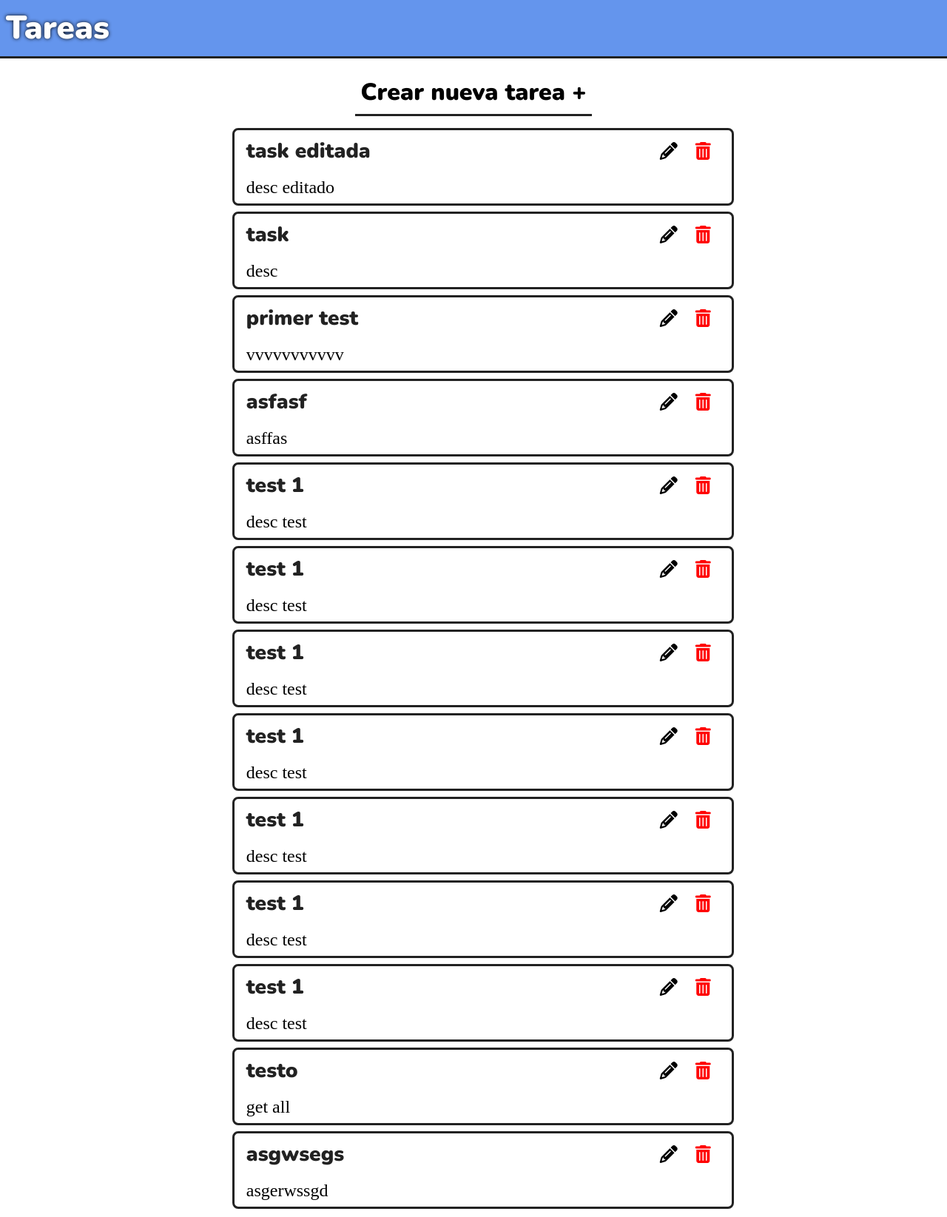
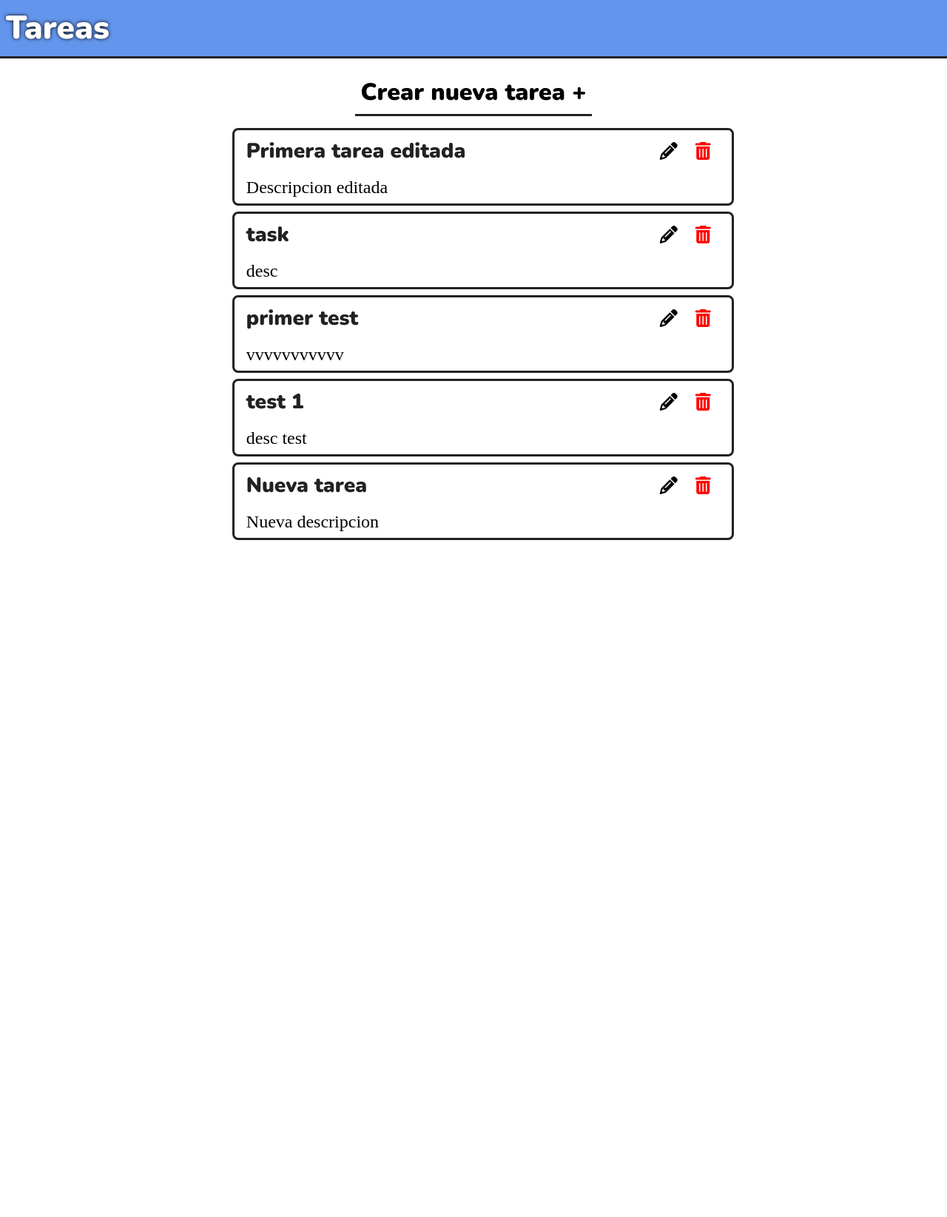
Before and after one commit to TheJunger/CRUD-con-django, a Django app: page /view_tasks/ in a window 1280 px wide. Shown: the top 1645 px of the page at 74% size. After the commit the page ends 810 px from the top, so only its background shows below. Run offline with Django 4.2, Linux system fonts and the light colour scheme; data comes from the database, SQL or seed files in the repository; some libraries are stand-ins or nearby versions.

Commit message:
major bug fixes

```diff
--- a/main/static/index.js
+++ b/main/static/index.js
@@ -1,24 +1,36 @@
 const createBtn = document.querySelector('.create')
+const tareas = document.querySelectorAll('.tarea')
 const editBtn = document.querySelectorAll('.fa-pencil')
 const deleteBtn = document.querySelectorAll('.fa-trash-can')
+const idTask = document.querySelectorAll('#id-tarea')
+const actualTitle = document.querySelectorAll('.tituloTarea')
+const actualDesc = document.querySelectorAll('.desc')
 
-editBtn.forEach((btn)=>{
-    btn.addEventListener('click',()=>{
-        createLabel('editar')
+tareas.forEach((tarea,index) =>{
+    //console.log(tarea)
+    //console.log('index ---')
+    //console.log(index)
+    //console.log(idTask)
+    //console.log(editBtn[index])
+    //console.log(deleteBtn[index])
+    //console.log(idTask[index])
+    //console.log(actualTitle[index].textContent)
+    //console.log(actualDesc[index].textContent)
+
+    editBtn[index].addEventListener('click',()=>{
+        createLabel('editar',idTask[index].value,index)
     })
-})
-deleteBtn.forEach((btn)=>{
-    btn.addEventListener('click',()=>{
-        deleteLabel()
+    deleteBtn[index].addEventListener('click',()=>{
+        deleteLabel(idTask[index].value,index)
     })
 })
 
 createBtn.addEventListener('click',()=>{
-    console.log('recon')
+    //console.log('recon')
     createLabel('crear')
 })
 
-const createLabel = (method) =>{
+const createLabel = (method,id,index) =>{
 
     let difuminador = document.createElement('div')
     let labelCont = document.createElement('div')
@@ -59,7 +71,7 @@ const createLabel = (method) =>{
     saveBtn.classList.add('saveBtn')
 
     if (method == 'crear'){
-    //editar
+        //crear
         titleEditing.textContent = 'Creando Nueva Tarea'
         newTitle.textContent = 'Ingresa un titulo: '
         inputNewText.type = 'text'
@@ -100,8 +112,8 @@ const createLabel = (method) =>{
 
                 })
                 difuminador.remove()
-            window.location.href = "/view_tasks/"
-            history.go()
+                //window.location.href = "/view_tasks/"
+                //history.go()
             }
             else{
                 console.log('imposible guardar')
@@ -113,18 +125,15 @@ const createLabel = (method) =>{
         })
     }
     else if(method == 'editar'){
-        let idTask = document.querySelector('#id-tarea').value
-        let actualTitle = document.querySelectorAll('.tituloTarea')
-        let actualDesc = document.querySelectorAll('.desc')
-        titleEditing.textContent = `Editando: ${actualTitle[idTask-1].textContent}`
+        titleEditing.textContent = `Editando: ${actualTitle[index].textContent}`
         newTitle.textContent = 'Ingresa un nuevo titulo: '
         inputNewText.type = 'text'
-        inputNewText.value = actualTitle[idTask-1].textContent
+        inputNewText.value = actualTitle[index].textContent
         inputNewText.placeholder = 'Nuevo Titulo'
         inputNewText.required = 'true'
         inputNewDescription.cols = '22'
         inputNewDescription.rows = '5'
-        inputNewDescription.value = actualDesc[idTask-1].textContent
+        inputNewDescription.value = actualDesc[index].textContent
         newDescription.textContent = 'Ingresa una nueva Descripcion:'
         inputNewDescription.placeholder = 'Nueva descripcion'
         saveBtn.type = 'button'
@@ -137,7 +146,7 @@ const createLabel = (method) =>{
         save.addEventListener('click',()=>{
             let newTitle = document.querySelector('.inputNewTitle').value
             let newDescription = document.querySelector('.inputnewDescription').value
-            console.log('save recon')
+            //console.log('save recon')
             if(inputNewText.value.length > 1){
                 fetch('http://localhost:3001/create/',{
                     method:'GET',
@@ -153,13 +162,13 @@ const createLabel = (method) =>{
                             "Content-Type": "application/json",
                             'X-CSRFToken': token
                         },
-                        body: JSON.stringify({'id':idTask,'title': newTitle, 'description': newDescription})
+                        body: JSON.stringify({'id':id,'title': newTitle, 'description': newDescription})
                     })
 
                 })
                 difuminador.remove()
-                window.location.href = "/view_tasks/"
-                history.go()
+                //window.location.href = "/view_tasks/"
+                //history.go()
             }
             else{
                 console.log('imposible actualizar')
@@ -172,12 +181,7 @@ const createLabel = (method) =>{
     }
 }
 
-const deleteLabel = () =>{
-
-    let idTask = document.querySelector('#id-tarea').value
-    let actualTitle = document.querySelectorAll('.tituloTarea')
-    let actualDesc = document.querySelectorAll('.desc')
-
+const deleteLabel = (id,index) =>{
     let difuminador = document.createElement('div')
     let labelDeleteCont = document.createElement('div')
     let titleDeleting = document.createElement('div')
@@ -204,7 +208,7 @@ const deleteLabel = () =>{
     cancelDelBtn.classList.add('cancelDelBtn')
     cancelDelBtn.classList.add('btn')
 
-    titleDeleting.textContent = `Estas por eliminar la tarea ${idTask}, ${actualTitle[idTask-1].textContent}`
+    titleDeleting.textContent = `Estas por eliminar la tarea con id: ${id}, ${actualTitle[index].textContent}`
     textDeleting.textContent = '¿Estas seguro que quieres continuar?'
     acceptBtn.type = 'button'
     acceptBtn.value = 'Aceptar'
@@ -219,7 +223,7 @@ const deleteLabel = () =>{
         })
         .then(data => data.json())
         .then(res => {
-            console.log('post enviado')
+            //console.log('post enviado')
             let token = res.token
             fetch('http://localhost:3001/delete/', {
                 method: 'POST',
@@ -227,12 +231,12 @@ const deleteLabel = () =>{
                     "Content-Type": "application/json",
                     'X-CSRFToken': token
                 },
-                body: JSON.stringify({'id':idTask})
+                body: JSON.stringify({'id':id})
             })
         })
         difuminador.remove()
-        //window.location.href = "/view_tasks/"
-        //history.go()
+        window.location.href = "/view_tasks/"
+        history.go()
     })
     cancel.addEventListener('click',()=>{
         difuminador.remove()
--- a/main/templates/viewtasks.html
+++ b/main/templates/viewtasks.html
@@ -3,7 +3,6 @@
 {% block content %}
 <h1 class="mainTitle">Tareas</h1>
 <div class="new"><p class="create">Crear nueva tarea +</p></div>
-<input type="hidden" name="csrfmiddlewaretoken" value="{{ csrf_token }}" id="csrf-token">
 {% for variable in task %}
 
 <div class="tarea">
--- a/main/views.py
+++ b/main/views.py
@@ -14,8 +14,8 @@ def createTask(request):
     if request.method == 'GET':
         print('get')
         csrf_token = get_token(request)
-        #return JsonResponse({'token':csrf_token})
-        return render(request, 'index.html')
+        return JsonResponse({'token':csrf_token})
+        #return render(request, 'index.html')
     else:
         print('post')
         data = json.loads(request.body.decode())
@@ -59,4 +59,5 @@ def deleteTask(request):
             print(data.get('id'))
             tarea = Task.objects.get(id=data.get('id'))
             print(tarea)
+            tarea.delete()
             return redirect('/view_tasks')
```
Also changed, not shown: db.sqlite3. Lines whose indentation alone changed are shown as unchanged.
